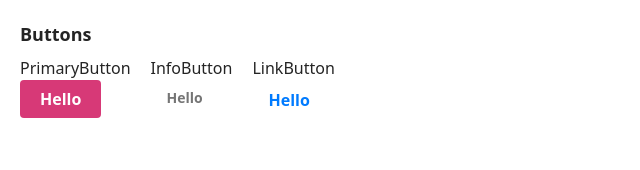
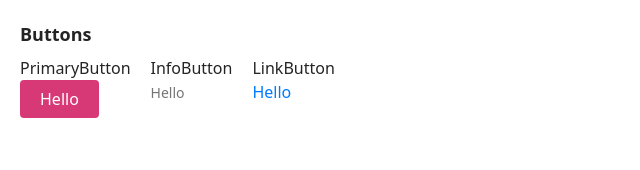
Before and after one commit to bdnaeem3/react-clothing-shop-ts, a React (Vite) app: page /components in a window 1280 px wide. Shown: the top 170 px of the page, without its empty margins (0-640 px from the left). Built offline with nearby package versions, Linux system fonts and the light colour scheme.

Commit message:
Components - Container added

```diff
--- a/src/components/Button.jsx
+++ b/src/components/Button.jsx
@@ -1,9 +1,9 @@
-const baseStyles = 'px-4 py-2 rounded font-semibold transition duration-200';
+const baseStyles = 'cursor-pointer';
 
 const variantStyles = {
-    primary: 'bg-[#d73977] text-white rounded px-[20px] py-[7px] cursor-pointer hover:bg-[#e10e60]',
-    info: 'text-[#757575] text-sm cursor-pointer',
-    link: 'text-[#007bff] text-base leading-6 cursor-pointer hover:text-[#0056b3]',
+    primary: 'bg-[#d73977] text-white rounded px-[20px] py-[7px] hover:bg-[#e10e60]',
+    info: 'text-[#757575] text-sm',
+    link: 'text-[#007bff] text-base leading-6 hover:text-[#0056b3]',
 };
 
 const Button = ({
--- /dev/null
+++ b/src/components/Container.jsx
@@ -0,0 +1,12 @@
+const Container = ({ children, className = "", ...rest }) => {
+    return (
+        <div
+            className={`w-full px-[15px] mx-auto sm:max-w-[540px] md:max-w-[720px] lg:max-w-[960px] xl:max-w-[90%] ${className}`}
+            {...rest}
+        >
+            {children}
+        </div>
+    )
+}
+
+export default Container
--- a/src/components/index.js
+++ b/src/components/index.js
@@ -0,0 +1,7 @@
+import Button from "./Button";
+import Container from "./Container";
+
+export {
+    Button,
+    Container,
+}
```
